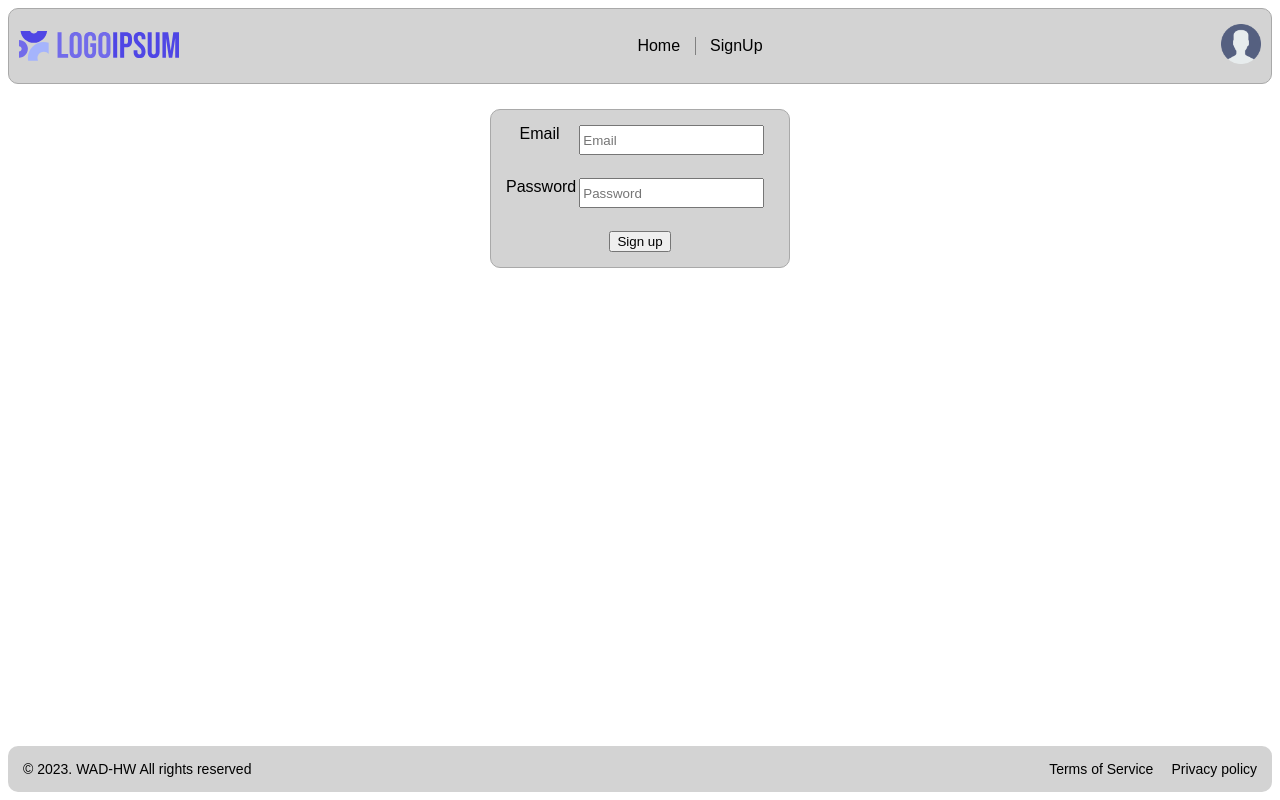
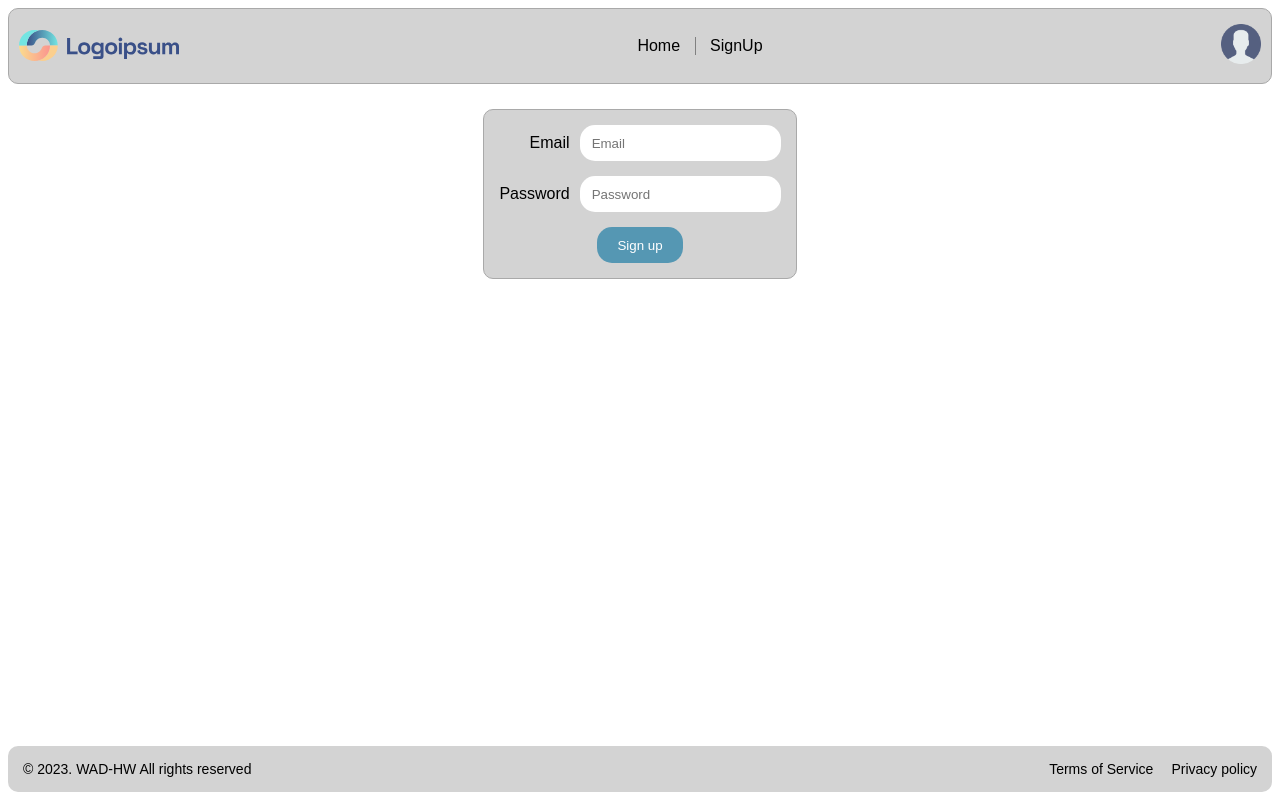
Before and after one commit to lelare/WAD-HW3, a Vue app: page /#/signUp in a window 1280 px wide. Built offline with nearby package versions, Linux system fonts and the light colour scheme.

Commit message:
update style

```diff
--- a/src/App.vue
+++ b/src/App.vue
@@ -21,14 +21,28 @@ export default {
     box-sizing: border-box;
 }
 
+main {
+    padding: 25px 0;
+    display: flex;
+    justify-content: center;
+    gap: 15px;
+}
+
 #app {
     display: flex;
     flex-direction: column;
     min-height: calc(100vh - 16px);
 }
 
-h3 {
-    margin-top: 0;
+.box {
+    background-color: lightgray;
+    border: 1px solid darkgray;
+    border-radius: 10px;
+    padding: 15px;
+}
+
+.text-center {
+    text-align: center;
 }
 
 ul {
@@ -41,4 +55,20 @@ a {
     color: mediumblue;
     text-decoration: none;
 }
+
+.btn {
+    margin: 0 auto;
+    padding: 0 20px;
+    height: 36px;
+    border: 0;
+    border-radius: 15px;
+    background-color: #5597b3;
+    color: #fff;
+    transition: 0.5s;
+    cursor: pointer;
+
+    &:hover {
+        background: #3a5088;
+    }
+}
 </style>
--- a/src/components/Footer.vue
+++ b/src/components/Footer.vue
@@ -33,10 +33,8 @@ footer {
 
     nav {
         ul {
-            padding-left: 0;
             display: flex;
             align-items: center;
-            list-style: none;
 
             li {
                 margin-left: 18px;
--- a/src/components/Header.vue
+++ b/src/components/Header.vue
@@ -30,11 +30,20 @@ header {
     display: flex;
     align-items: center;
     justify-content: space-between;
+
+    @media (max-width: 480px) {
+        flex-wrap: wrap;
+    }
 }
 
 nav {
     ul {
         display: flex;
+    }
+
+    @media (max-width: 480px) {
+        order: 3;
+        margin: 20px auto 0;
     }
 
     li {
@@ -66,9 +75,4 @@ nav {
         }
     }
 }
-
-#photo {
-    width: 100%;
-    height: 100%;
-}
 </style>
--- a/src/components/PostsList.vue
+++ b/src/components/PostsList.vue
@@ -54,12 +54,6 @@ export default {
 </script>
 
 <style lang="scss" scoped>
-.box {
-    background-color: lightgray;
-    border: 1px solid darkgray;
-    border-radius: 10px;
-    padding: 15px;
-}
 article {
     margin-bottom: 20px;
 }
--- a/src/components/ProfileDropdown.vue
+++ b/src/components/ProfileDropdown.vue
@@ -1,9 +1,9 @@
 <template>
     <div class="profile">
         <button class="dropbtn" v-on:click="toggleDropdown">
-            <img id="photo" src="@/assets/user.png" alt="Profile picture" />
+            <img src="@/assets/user.png" alt="Profile picture" />
         </button>
-        <div id="dropdown" class="dropdown-content" :class="{ show: isShown }">
+        <div class="dropdown-content" :class="{ show: isShown }">
             <a href="#">John Paul</a>
             <a href="#">paul@ut.ee</a>
             <a href="#">logout</a>
@@ -65,9 +65,10 @@ export default {
                 background-color: #ddd;
             }
         }
+
+        &.show {
+            display: block;
+        }
     }
 }
-.show {
-    display: block;
-}
 </style>
--- a/src/views/HomeView.vue
+++ b/src/views/HomeView.vue
@@ -3,7 +3,9 @@
         <aside></aside>
         <div>
             <PostsList />
-            <button class="reset-button" v-on:click="ResetLikes">Reset Likes</button>
+            <div class="text-center">
+                <button class="btn" v-on:click="ResetLikes">Reset Likes</button>
+            </div>
         </div>
         <aside></aside>
     </main>
@@ -26,13 +28,6 @@ export default {
 </script>
 
 <style lang="scss">
-main {
-    padding: 25px 0;
-    display: flex;
-    justify-content: center;
-    gap: 15px;
-}
-
 aside {
     flex: 0.5 1 0;
     background-color: lightgray;
@@ -45,20 +40,6 @@ section {
     flex: 2 0 0;
 }
 
-.reset-button {
-    margin: 0 auto;
-    padding: 0 20px;
-    height: 36px;
-    background-color: blue;
-    color: #fff;
-}
-
-@media (min-width: 481px) {
-    section.section-small {
-        flex: 0 0 300px;
-    }
-}
-
 @media (max-width: 480px) {
     section {
         flex: 0 0 85vw;
--- a/src/views/SignUp.vue
+++ b/src/views/SignUp.vue
@@ -1,21 +1,28 @@
 <template>
     <main>
         <section class="box text-center section-small">
-  <form @submit.prevent ="validateForm">
-  <div  class="form-group">
+            <form @submit.prevent="validateForm">
+                <div class="form-group">
                     <label for="email">Email</label>
-     <input type="email" placeholder="Email" required v-model="email"></div>
-  <div  class="form-group">
+                    <input type="email" placeholder="Email" required v-model="email" />
+                </div>
+                <div class="form-group">
                     <label for="password">Password</label>
-      <input id="password" name="password" type="password" placeholder="Password" required v-model="password">
+                    <input
+                        id="password"
+                        name="password"
+                        type="password"
+                        placeholder="Password"
+                        required
+                        v-model="password"
+                    />
                 </div>
-  <div v-if="validatePassword" class="error"> {{validatePassword}}</div>
+                <div v-if="validatePassword" class="error">{{ validatePassword }}</div>
 
-<div class="submit">
-    <button>Sign up </button>
+                <div class="text-center">
+                    <button class="btn">Sign up</button>
                 </div>
             </form>
-
         </section>
     </main>
 </template>
@@ -24,76 +31,60 @@
 export default {
     name: "SignUpView",
 
-data: function() {
+    data: function () {
         return {
-   email: '',
-   password: '',
-   validatePassword:'',
-  }},
+            email: "",
+            password: "",
+            validatePassword: "",
+        };
+    },
     methods: {
-   validateForm(){
-   let regex =/^[A-Z](?=.*[0-9])(?=.*_)(?=.*[a-z].*[a-z])[A-Za-z0-9_]*$/;
-   let second_condition = regex.test(this.password)
+        validateForm() {
+            let regex = /^[A-Z](?=.*[0-9])(?=.*_)(?=.*[a-z].*[a-z])[A-Za-z0-9_]*$/;
+            let second_condition = regex.test(this.password);
 
-   if((this.password.length < 8 || this.password.length > 15)){
-    console.log(this.password.length)
-    this.validatePassword = 'Password must be between 8-15 chars'
+            if (this.password.length < 8 || this.password.length > 15) {
+                console.log(this.password.length);
+                this.validatePassword = "Password must be between 8-15 chars";
             } else if (!second_condition) {
-    console.log(second_condition)
-    this.validatePassword = 'The password is not valid! It must contain a combination of the first letter being Uppercase,at 2 Lowercase characters, 1 Digits (0-9), and _'
+                console.log(second_condition);
+                this.validatePassword =
+                    "The password is not valid! It must contain a combination of the first letter being Uppercase,at 2 Lowercase characters, 1 Digits (0-9), and _";
             }
         },
+    },
+};
+</script>
 
+<style lang="scss" scoped>
+@media (min-width: 481px) {
+    section.section-small {
+        flex: 0 0 300px;
     }
 }
-</script>
-<style lang="scss" scoped>
+.form-group {
+    display: flex;
+    align-items: center;
+    margin-bottom: 15px;
 
-* {
-    font-family: sans-serif;
-    box-sizing: border-box;
+    & > input {
+        height: 36px;
+        padding: 0 12px;
+        border: 0;
+        border-radius: 15px;
     }
 
-main {
-    padding: 25px 0;
-    display: flex;
-    justify-content: center;
-    gap: 15px;
-}
-
-.box {
-    background-color: lightgray;
-    border: 1px solid darkgray;
-    border-radius: 10px;
-    padding: 15px;
-}
-
-
-.form-group {
-    display: flex;
-    margin-bottom: 15px;
-}
-
-.form-group > input {
-    margin-bottom: 8px;
-    height: 30px;
-    margin-left: auto;
-    margin-right: auto;
-}
-
-.form-group > label {
-    width: 20%;
+    & > label {
+        width: 30%;
         text-align: right;
         margin-right: 10px;
     }
+}
 
-.submit{
-    text-align: center;
-}
-.error{
+.error {
     color: red;
     font-size: 0.8em;
-    margin-top:  10px;
+    margin-bottom: 10px;
     text-align: center;
 }
 </style>
```
Also changed, not shown: src/assets/logo.svg. Lines whose indentation alone changed are shown as unchanged.
